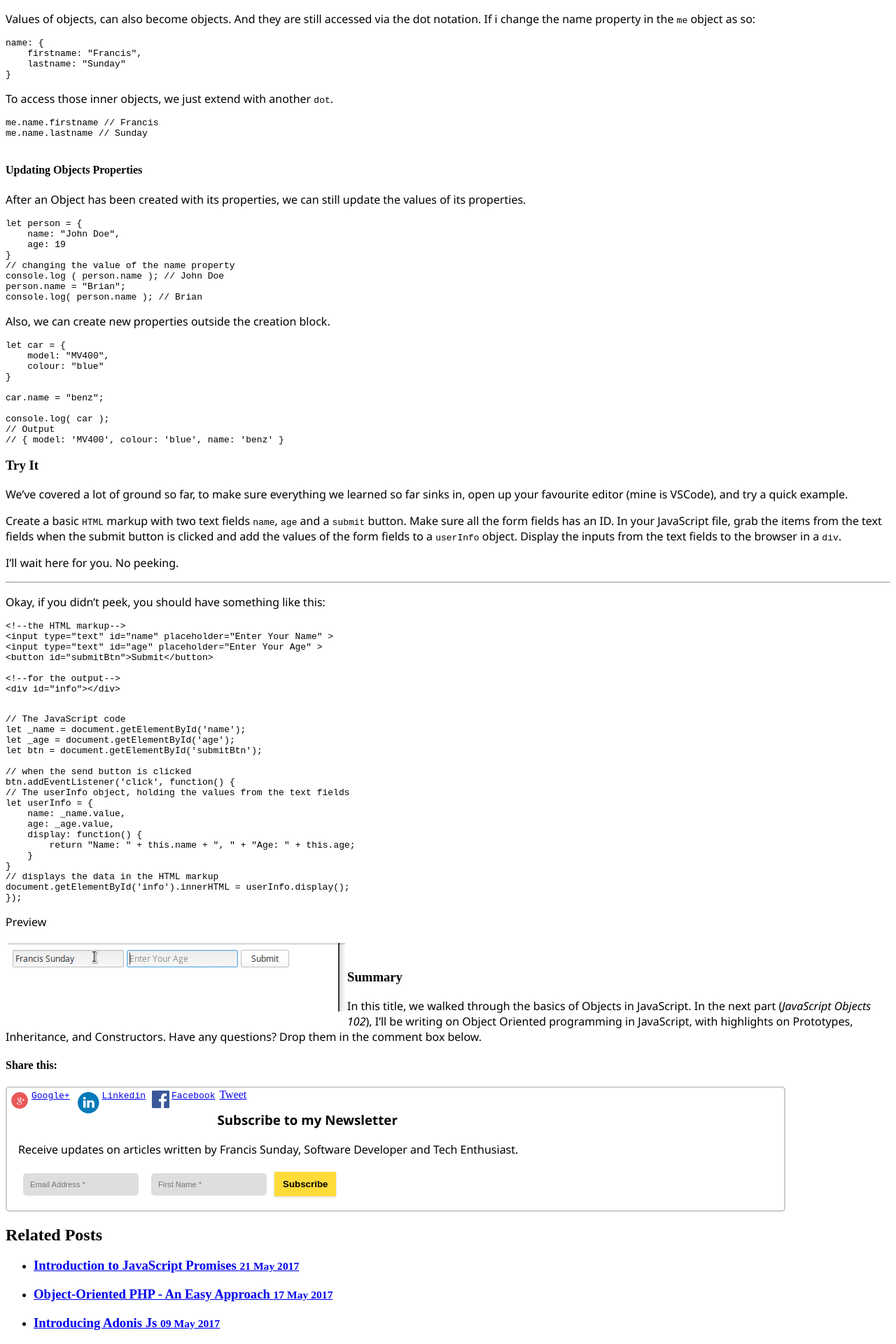
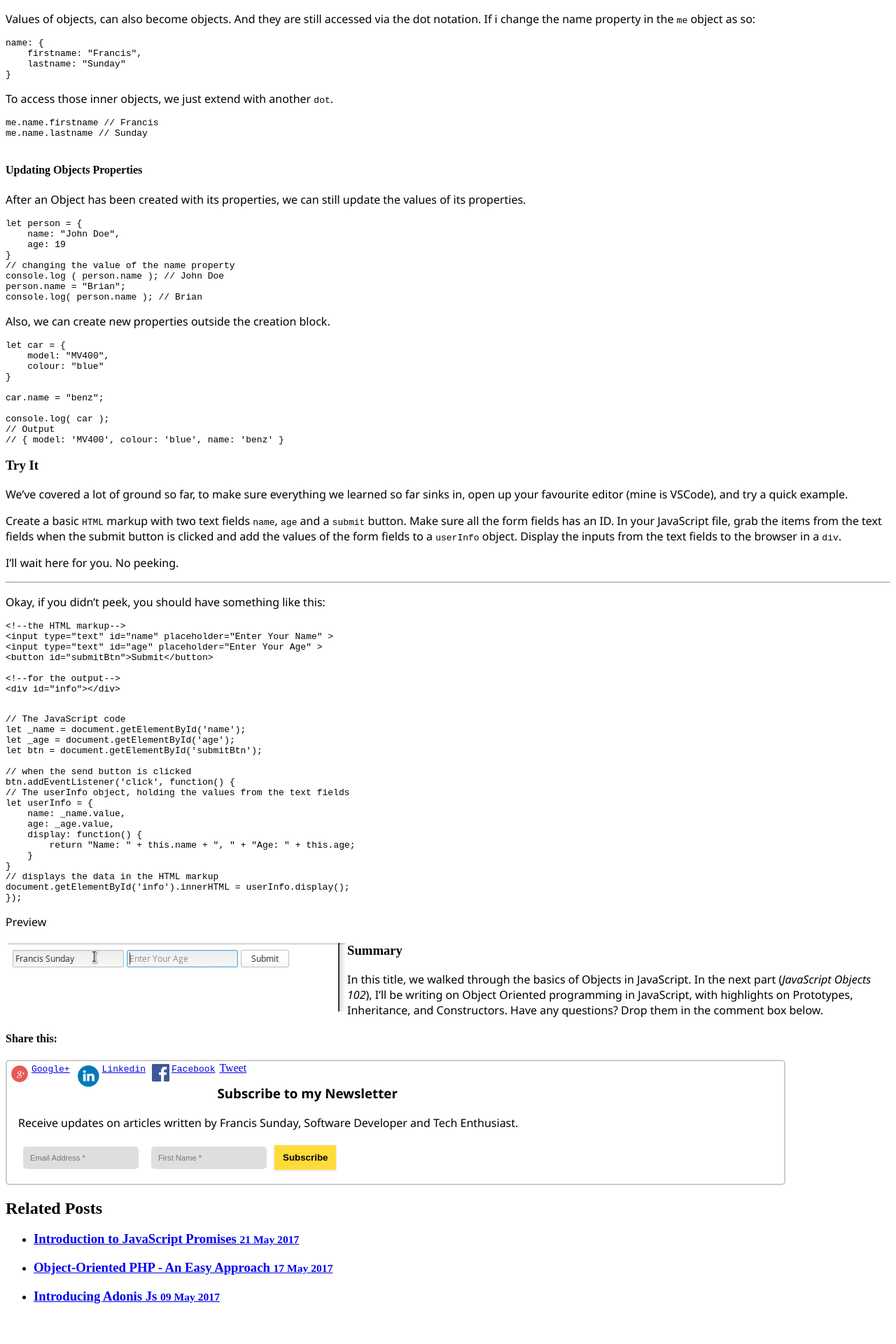
Before and after one commit to 1Rico/hakaselabs.github.io, a Jekyll site: the page built from _posts/2017-05-25-javascript-objects-101.md, in a window 1280 px wide. Shown: the part 1585-3505 px from the top of the page at 70% size. Built offline with Jekyll 4.4.1, drawn with Linux system fonts in a browser that asks for light colours; emoji names are drawn with the system emoji font; Markdown is read by kramdown in place of the engine named in the settings; comment, search, counter and statistics services are not loaded; after the commit the page ends 3467 px from its top, so only the background shows below that.

Commit message:
New Post

````diff
--- a/_posts/2017-05-25-javascript-objects-101.md
+++ b/_posts/2017-05-25-javascript-objects-101.md
@@ -155,7 +155,7 @@ document.getElementById('info').innerHTML = userInfo.display();
 ```
 Preview
 
-![Objects-demo]({{site.url}}/assets/Objects-demo.gif "Objects Demo") &nbsp; &nbsp; &nbsp; &nbsp; &nbsp; &nbsp; &nbsp;
+![Objects-demo]({{site.url}}/assets/Objects-demo.gif "Objects Demo")
 
 
 ### Summary
````
